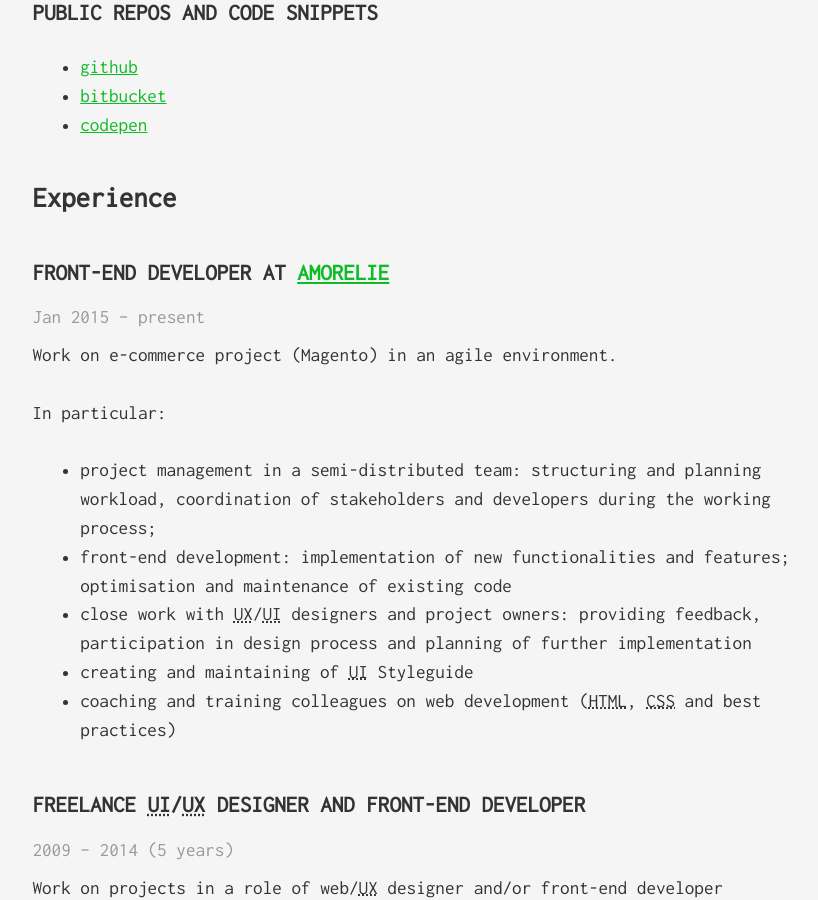
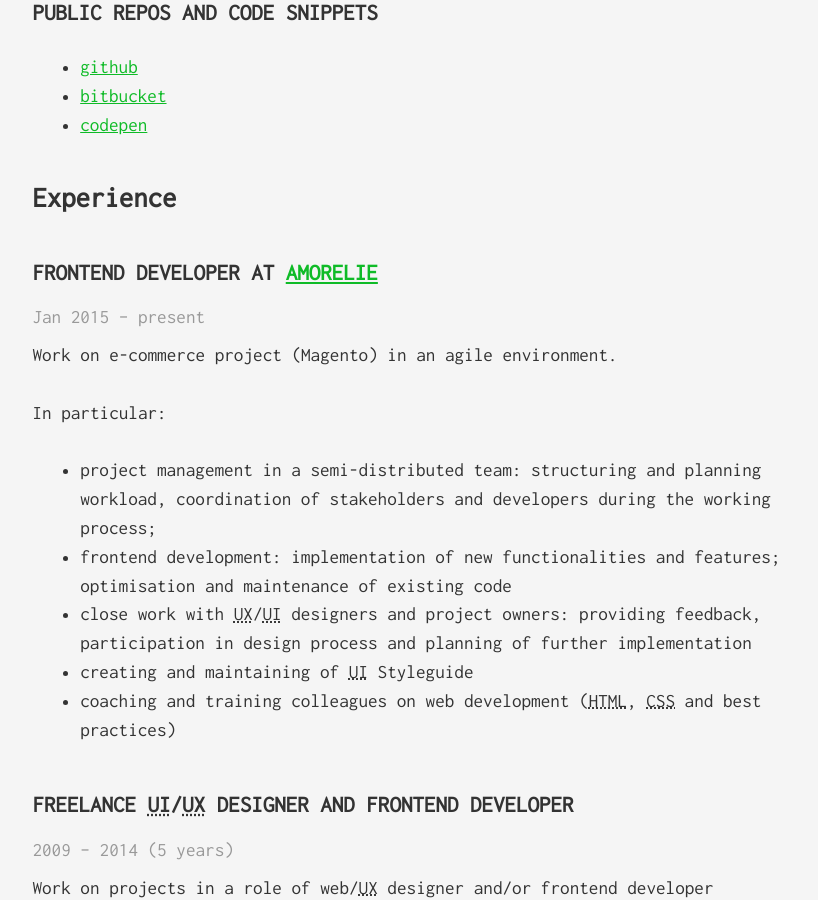
Before and after one commit to tataata/taniaabanina.com, a Jekyll site: the page built from resume.md, in a window 1280 px wide and 900 px high, scrolled down 1285 px. Shown: the whole window, without its empty margins (6-824 px from the left). Built offline with Jekyll 4.4.1, drawn with Linux system fonts in a browser that asks for light colours; some of the changed text lies outside the part shown.

Commit message:
updare cv: education; fix typos

```diff
--- a/_includes/head.html
+++ b/_includes/head.html
@@ -3,10 +3,10 @@
   <head>
   	<meta charset="utf-8">
 
-  	<title>Tania Abanina &mdash; UX/UI designer and front-end developer</title>
+  	<title>Tania Abanina &mdash; UX/UI designer and frontend developer</title>
 
-  	<meta name="description" content="Tania Abanina / Front-end developer developer">
-  	<meta name="keywords" content="tania abanina, front-end developer, front-end developer berlin, front-end developer cv, web design, web development, UI developer">
+  	<meta name="description" content="Tania Abanina / Frontend designer & developer">
+  	<meta name="keywords" content="tania abanina, frontend developer, frontend developer berlin, frontend developer cv, web design, web development, UI developer">
     <meta name="author" content="Tania Abanina">
   	<meta name="viewport" content="width=device-width, initial-scale=1">
 
--- a/_includes/header.html
+++ b/_includes/header.html
@@ -4,7 +4,7 @@
 {% capture location %}{{ page.url | remove_first:'/' | split:'/' | first }}{% endcapture %}
 
 <header>
-	<h1>Tania Abanina / <span class="small">front-end developer</span></h1>
+	<h1>Tania Abanina / <span class="small">frontend developer</span></h1>
 </header>
 
 <main>
--- a/resume.md
+++ b/resume.md
@@ -50,27 +50,27 @@
 
 ## Experience
 
-### Front-end developer at [Amorelie](https://amorelie.de)
+### Frontend developer at [Amorelie](https://amorelie.de)
 <p class="mute">Jan 2015 &ndash; present</p>
 
 Work on e-commerce project (Magento) in an agile environment.
 
 In particular:
 - project management in a semi-distributed team: structuring and planning workload, coordination of  stakeholders and developers during the working process;
-- front-end development: implementation of new functionalities and features; optimisation and maintenance of existing code
+- frontend development: implementation of new functionalities and features; optimisation and maintenance of existing code
 - close work with <abbr title="User Experience">UX</abbr>/<abbr title="User Interface">UI</abbr> designers and project owners: providing feedback, participation in design process and planning of further implementation
 - creating and maintaining of <abbr title="User Interface">UI</abbr> Styleguide
 - coaching and training colleagues on web development (<abbr title="HyperText Markup Language">HTML</abbr>, <abbr title="Cascading Style Sheets">CSS</abbr> and best practices)
 
 
-### Freelance <abbr title="User Interface">UI</abbr>/<abbr title="User Experience">UX</abbr> designer and front-end developer
+### Freelance <abbr title="User Interface">UI</abbr>/<abbr title="User Experience">UX</abbr> designer and frontend developer
 <p class="mute">2009 &ndash; 2014 (5&nbsp;years)</p>
 
-Work on projects in&nbsp;a&nbsp;role&nbsp;of&nbsp;web/<abbr title="User Experience">UX</abbr> designer and/or front-end developer in&nbsp;different fields: education, culture, media, online shops, etc.
+Work on projects in&nbsp;a&nbsp;role&nbsp;of&nbsp;web/<abbr title="User Experience">UX</abbr> designer and/or frontend developer in&nbsp;different fields: education, culture, media, online shops, etc.
 
 Focus on:
 - <abbr title="User Experience">UX</abbr> &amp; <abbr title="User Interface">UI</abbr> design (websites, web/iOS applications)
-- front-end development
+- frontend development
 - design of user workflows and scenarios
 - interface audit
 - consulting on brand and content strategy
@@ -96,7 +96,7 @@
 - content management
 - writing documentation
 - speaking at conferences
-- coaching colleagues about web design and front-end development
+- coaching colleagues about web design and frontend development
 
 
 ### Teacher at Sunday computer school at&nbsp;Biysk technological institute
```
Also changed, not shown: other parts of resume.md (+3 -1 lines), index.md (+1 -1 lines), 2 other files.
